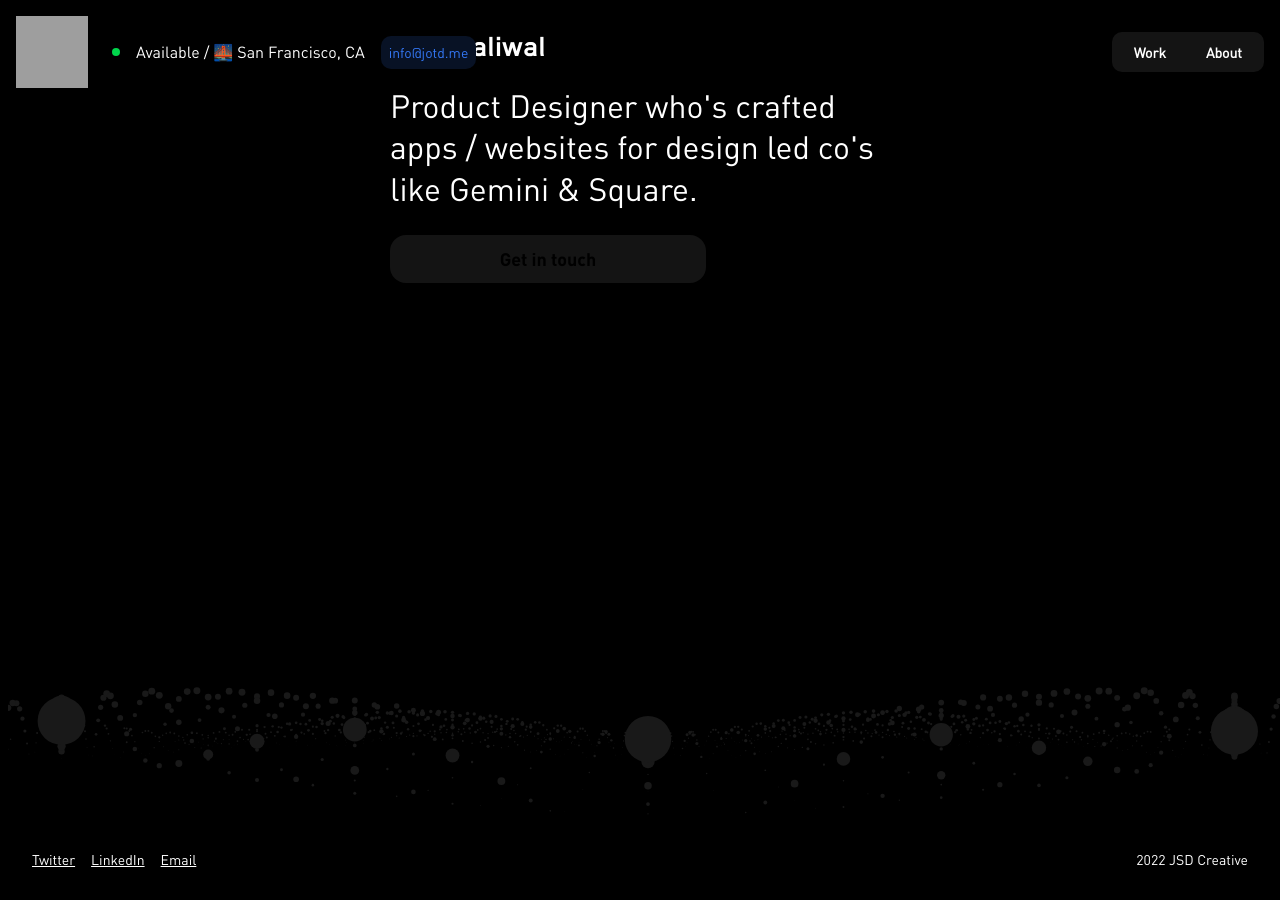
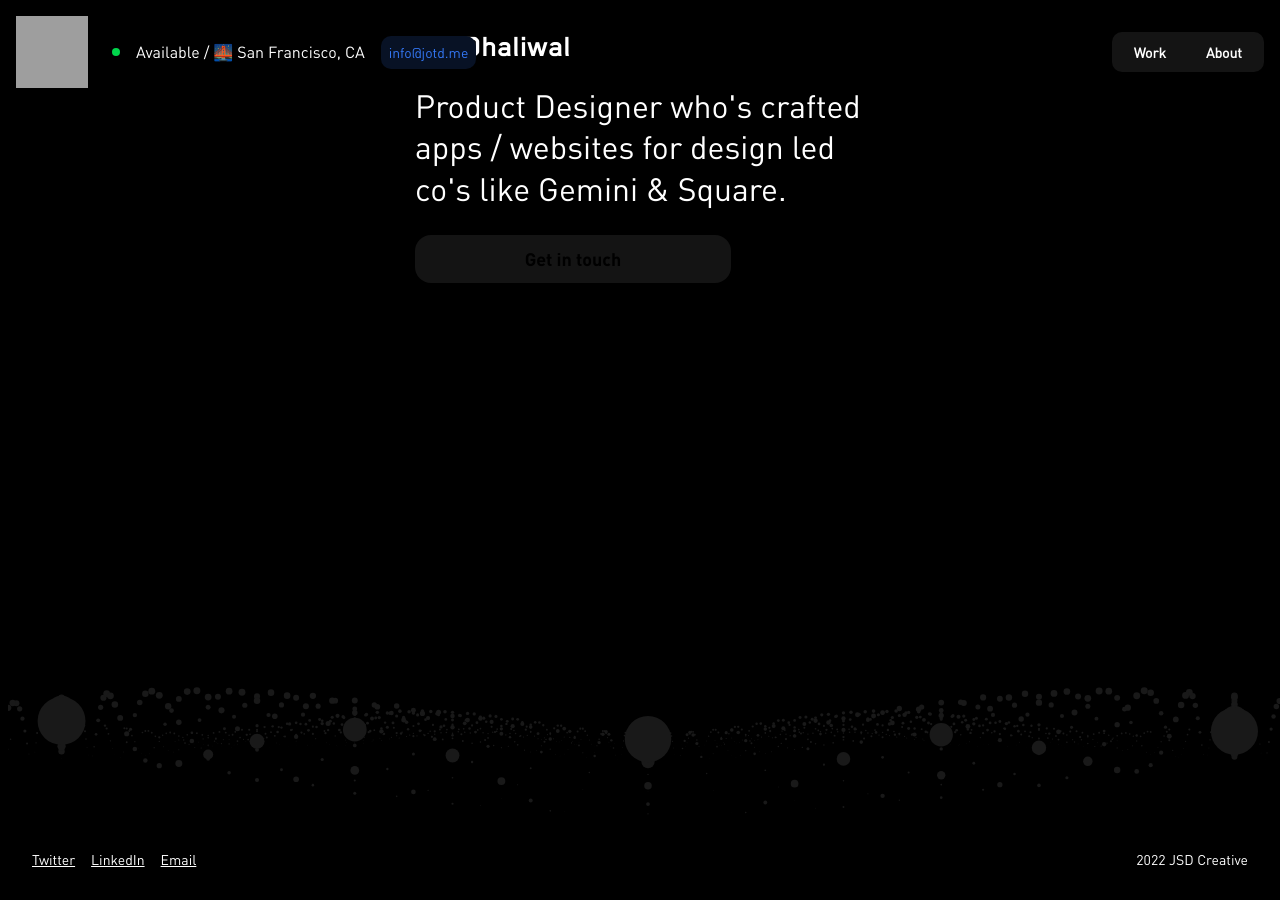
Before and after one commit to jotd/jotd-portfolio, a Jekyll site: the page index.html, which Jekyll copies as it is, in a window 1280 px wide and 900 px high. Built offline with Jekyll 4.4.1, drawn with Linux system fonts in a browser that asks for light colours; grey boxes are pictures that could not be loaded.

Commit message:
Update styles.css

```diff
--- a/css/styles.css
+++ b/css/styles.css
@@ -27,6 +27,7 @@
   align-items: flex-start;
   margin-left: 24px;
   margin-right: 24px;
+  z-index: 10;
 }
 @media screen and (max-width: 500px) {
   .content-home-2 {
@@ -303,7 +304,7 @@
       top: 0%;
       right: 0%;
       bottom: auto;
-      z-index: 9; }
+       }
 
     .header-container {
       position: fixed;
@@ -311,7 +312,6 @@
       top: auto;
       right: 0%;
       bottom: auto;
-      z-index: 10;
       display: -webkit-box;
       display: -webkit-flex;
       display: -ms-flexbox;
@@ -352,7 +352,7 @@
         top: 0%;
         right: 0%;
         bottom: auto;
-        z-index: 9; }
+        ; }
 
       .header-container {
         position: fixed;
@@ -360,7 +360,6 @@
         top: auto;
         right: 0%;
         bottom: auto;
-        z-index: 10;
         display: -webkit-box;
         display: -webkit-flex;
         display: -ms-flexbox;
@@ -402,8 +401,8 @@
     line-height: 1.3em;
     position: relative;
     color: #ffffff;
-    max-width: 500px;
-    z-index: 10;}
+    max-width: 450px;
+    }
 .header-work {
   max-height: 400px;
   max-width: 600px;
```
